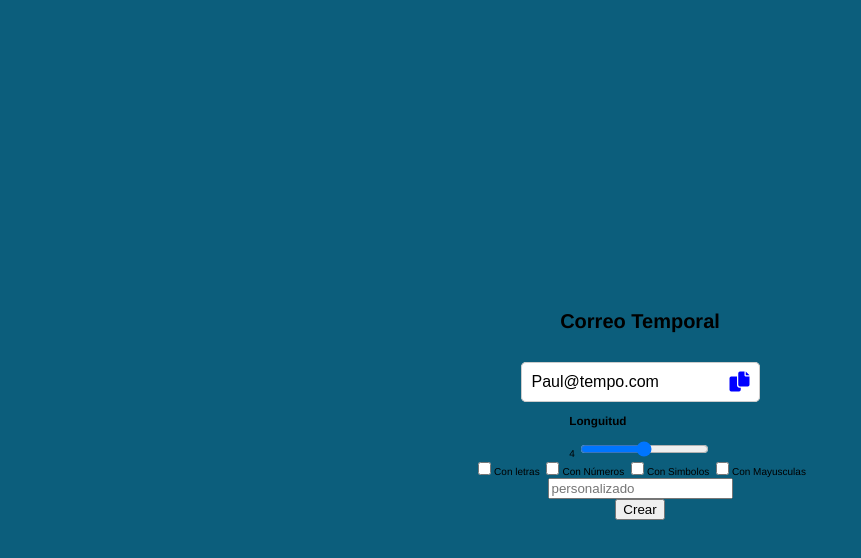
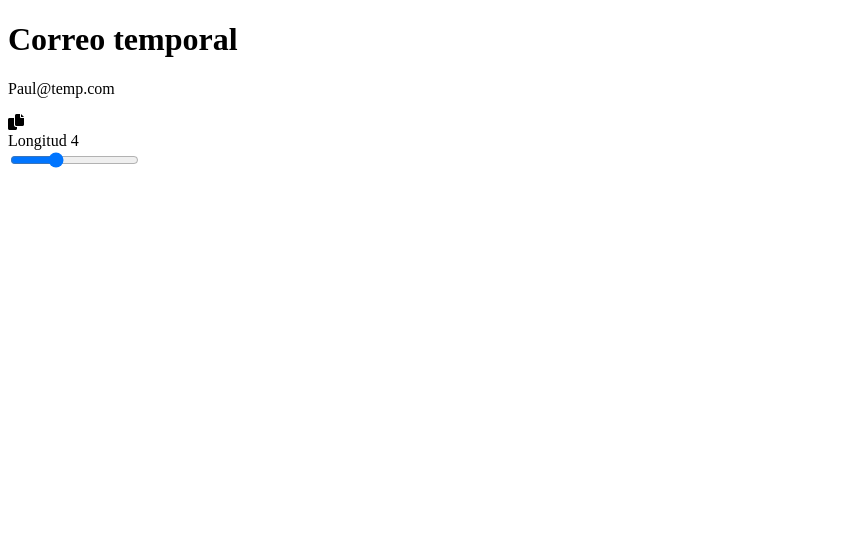
Before and after one commit to Paul1503/Proyectos-html-css3, a plain HTML site: page Proyecto-06/index.html in a window 1280 px wide. Shown: the whole page, without its empty margins (0-861 px from the left). Drawn offline with Linux system fonts and the light colour scheme.

Commit message:
proyecto 6

```diff
--- a/Proyecto-06/assets/css/estilos.css
+++ b/Proyecto-06/assets/css/estilos.css
@@ -1,47 +0,0 @@
-body{
-    height: 100vh;
-    background-color: #0C5E7C;
-    font-size: 10px;
-    display: flex;
-    justify-content:center;
-    align-items:center;
-    flex-direction: column;
-    font-family: 'Franklin Gothic Medium', 'Arial Narrow', Arial, sans-serif;
-
-}
-
-h1{
-    padding-bottom: 1rem;
-}
-
-.contenedor{
-    background-color: #ccc;
-    /* padding: 10px; */
-    border-radius: 5px
-}
-
-.contenedor__input{
-    position: relative;
-    display: flex;
-    align-items: center;
-}
-
-.contenedor__input input{
-    padding: 10px;
-    padding-right: 20px;
-    border: 1px solid #ccc;
-    border-radius: 5px;
-    font-size: 16px;
-}
-
-.contenerdor__icono{
-    position: absolute;
-    right: 10px;
-    cursor: pointer;
-
-}
-
-.contenerdor__icono i{
-    font-size: 20px;
-    color: blue;
-}
--- a/Proyecto-06/index.html
+++ b/Proyecto-06/index.html
@@ -4,46 +4,43 @@
     <meta charset="UTF-8">
     <meta name="viewport" content="width=device-width, initial-scale=1.0">
     <title>Projecto 6</title>
+
+    <link rel="preconnect" href="https://fonts.googleapis.com">
+
+    <link rel="preconnect" href="https://fonts.gstatic.com" crossorigin>
+
+    <link href="https://fonts.googleapis.com/css2?family=Montserrat:ital,wght@0,100..900;1,100..900&display=swap" rel="stylesheet">
+
     <link rel="stylesheet" href="assets/fonts/fontawesome-free-6.1.2-web/css/all.min.css">
     <link rel="stylesheet" href="assets/css/estilos.css">
 </head>
 <body>
-    <h1>Correo Temporal</h1>
 
-    <div class="contenedor">
-        <div class="contenedor__input">
-            <input type="text" value="Paul@tempo.com">
-            <div class="contenerdor__icono">
-                <i class="fa-solid fa-copy"></i>
-            </div>
-        </div>
+    <div  class="layout">
+
+        <main class="layout__main">
+            <h1 class="main__title">Correo temporal</h1>
+
+            <div class="main__generate">
+                <p class="generate__mail">Paul@temp.com</p>
+                <i class="fa-solid fa-copy generate__icon"></i>
             </div>
 
-    <div class="parametros">
+            <form class="main__form">
 
-        <div class="parametros__longuitud">
-            <h3 class="longuitud__titulo">Longuitud</h3>
-            <span class="longuitud__cantidad">4</span>
-            <input class="longuitud__barra" type="range" id="quantity" name="quantity" min="0" max="100" value="50">
-        </div>
+                <div class="form__slider">
+                    <div class="control__title">
+                        <span class="control__text">Longitud</span>
+                        <span class="control__number">4</span>
                     </div>
 
-    <div class="checkbox">
-        <label class="checkbox__label"><input type="checkbox" id="cbox1" value="primer_checkbox" class="checkbox__input"/>Con letras</label>
-        <label class="checkbox__label"><input type="checkbox" id="cbox2" value="primer_checkbox" class="checkbox__input"/>Con Números</label>
-        <label class="checkbox__label"><input type="checkbox" id="cbox3" value="primer_checkbox" class="checkbox__input"/>Con Simbolos</label>
-        <label class="checkbox__label"><input type="checkbox" id="cbox4" value="primer_checkbox" class="checkbox__input"/>Con Mayusculas</label>
+                    <input class="control__range" type="range" value="4" min="1" max="10">
+
                 </div>
+            </form>
+        </main>
 
-    <div class="personalizado">
-        <input type="email" class="personalizado__input" placeholder="personalizado">
     </div>
-
-    <div class="boton">
-        <button class="boton__boton">Crear</button>
-    </div>
-
-
 
 </body>
 </html>
```
Lines whose indentation alone changed are shown as unchanged.
